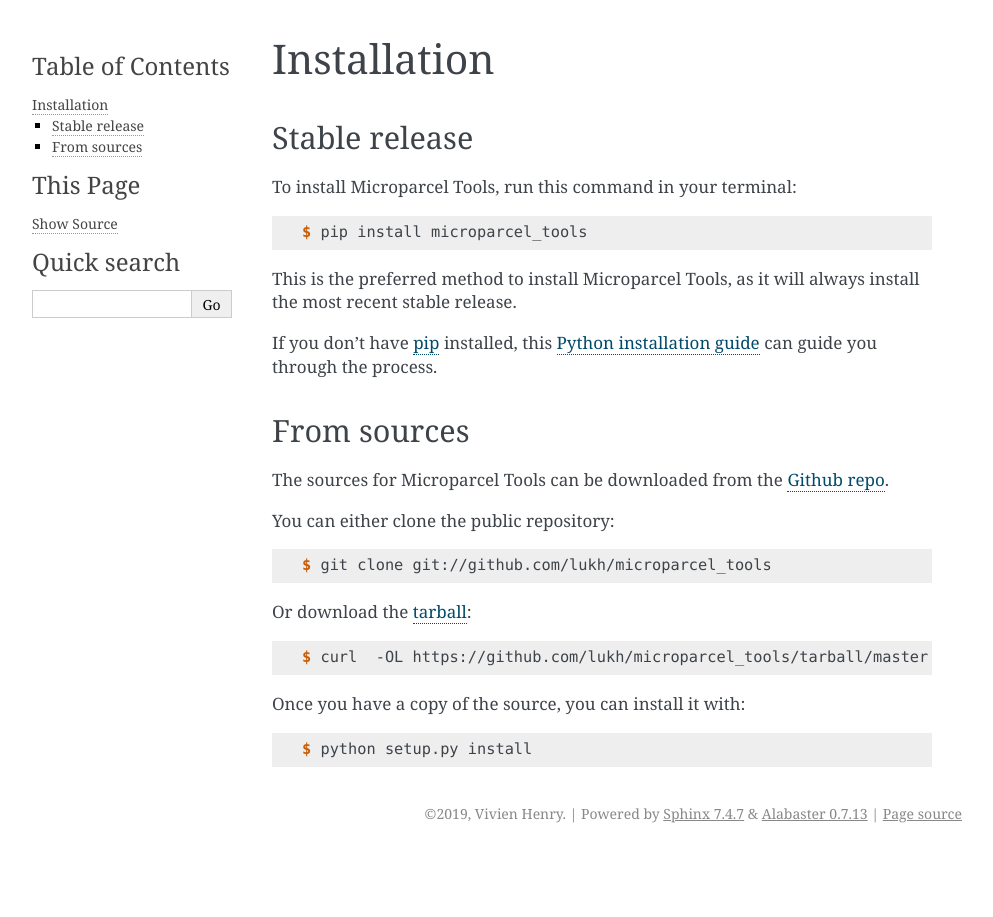
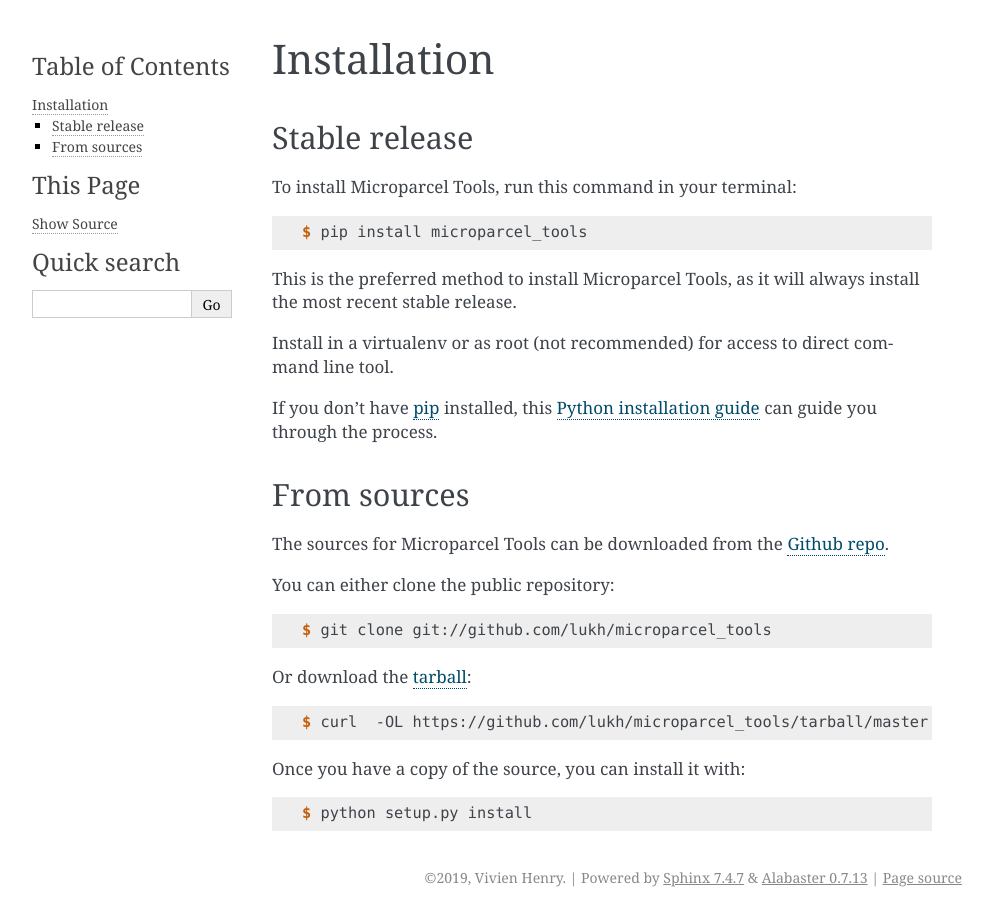
Before and after one commit to lukh/microparcel-tools, a Sphinx documentation site: the page built from docs/installation.rst, in a window 1280 px wide. Shown: the whole page, without its empty margins (148-1141 px from the left). Built offline with Sphinx 7.4.7, drawn with Linux system fonts in a browser that asks for light colours; pages that are not in the unit, such as notebooks, are missing from menus.

Commit message:
make docs works

```diff
--- a/docs/index.rst
+++ b/docs/index.rst
@@ -1,5 +1,5 @@
 Welcome to Microparcel Tools's documentation!
-======================================
+=============================================
 
 .. toctree::
    :maxdepth: 2
--- a/docs/installation.rst
+++ b/docs/installation.rst
@@ -15,6 +15,8 @@
     $ pip install microparcel_tools
 
 This is the preferred method to install Microparcel Tools, as it will always install the most recent stable release.
+
+Install in a virtualenv or as root (not recommended) for access to direct command line tool.
 
 If you don't have `pip`_ installed, this `Python installation guide`_ can guide
 you through the process.
--- a/docs/usage.rst
+++ b/docs/usage.rst
@@ -34,7 +34,7 @@
 
 This piece of Schema will generate
 
-.. code-block:: json
+.. code-block:: console
 
     "name":"Farm",
     "version":{"major":0, "minor":1},
```
Also changed, not shown: other parts of docs/index.rst (+0 -1 lines).
